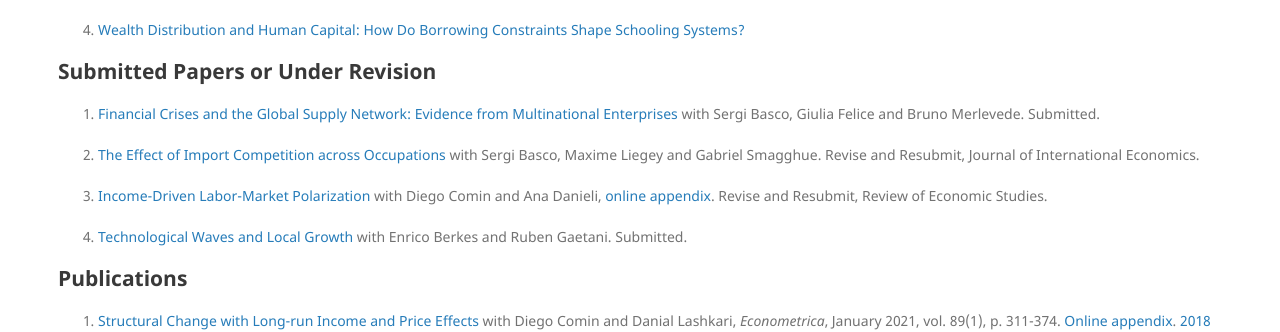
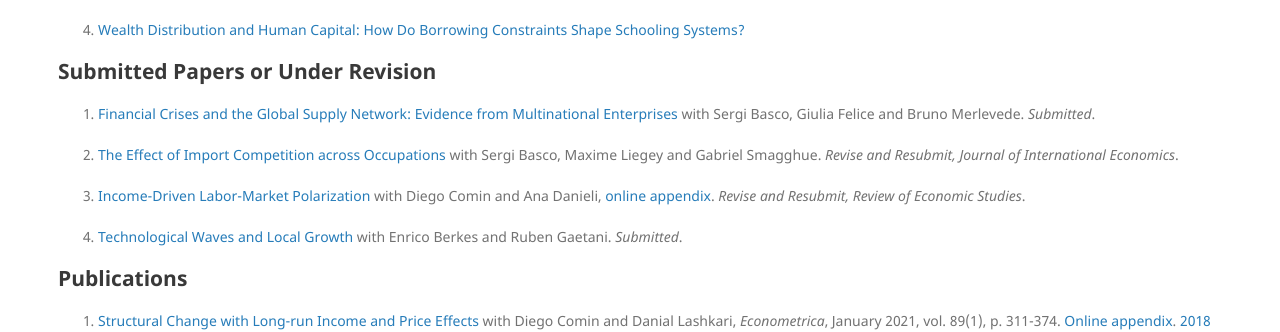
Before and after one commit to mestieri/mestieri.github.io, a Jekyll site: the page built from index.md, in a window 1280 px wide. Shown: the part 441-773 px from the top of the page. Built offline with Jekyll 4.4.1, drawn with Linux system fonts in a browser that asks for light colours.

```diff
--- a/index.md
+++ b/index.md
@@ -35,14 +35,14 @@ UPF Associate Professor and CREi Associate Researcher.
 
 ## Submitted Papers or Under Revision
 
-1. [Financial Crises and the Global Supply Network: Evidence from Multinational Enterprises](https://www.dropbox.com/s/izq34c7zig3b0qe/BFMM_Economic_Crises_and_the_Global_Supply_Chain.pdf?dl=0) with Sergi Basco, Giulia Felice and Bruno Merlevede. Submitted.
+1. [Financial Crises and the Global Supply Network: Evidence from Multinational Enterprises](https://www.dropbox.com/s/izq34c7zig3b0qe/BFMM_Economic_Crises_and_the_Global_Supply_Chain.pdf?dl=0) with Sergi Basco, Giulia Felice and Bruno Merlevede. *Submitted*.
 
-2. [The Effect of Import Competition across Occupations](https://www.dropbox.com/s/fb0pr0rfwq98plt/blms_rev.pdf?dl=0) with Sergi Basco, Maxime Liegey and Gabriel Smagghue. Revise and Resubmit, Journal of International Economics.
+2. [The Effect of Import Competition across Occupations](https://www.dropbox.com/s/fb0pr0rfwq98plt/blms_rev.pdf?dl=0) with Sergi Basco, Maxime Liegey and Gabriel Smagghue. *Revise and Resubmit, Journal of International Economics*.
 
 3. [Income-Driven Labor-Market Polarization](https://www.dropbox.com/s/4c3ow4flycqnymd/cdm.pdf?dl=0) with Diego Comin and Ana Danieli,
-    [online appendix](https://www.dropbox.com/s/cu2hv6z8u9633rb/cdm_oa.pdf?dl=0). Revise and Resubmit, Review of Economic Studies.
+    [online appendix](https://www.dropbox.com/s/cu2hv6z8u9633rb/cdm_oa.pdf?dl=0). *Revise and Resubmit, Review of Economic Studies*.
 
-4. [Technological Waves and Local Growth](https://www.dropbox.com/s/qintoez1t9pvpva/bgm_jan2023.pdf?dl=0) with Enrico Berkes and Ruben Gaetani. Submitted.
+4. [Technological Waves and Local Growth](https://www.dropbox.com/s/qintoez1t9pvpva/bgm_jan2023.pdf?dl=0) with Enrico Berkes and Ruben Gaetani. *Submitted*.
 
 
 ## Publications
```
